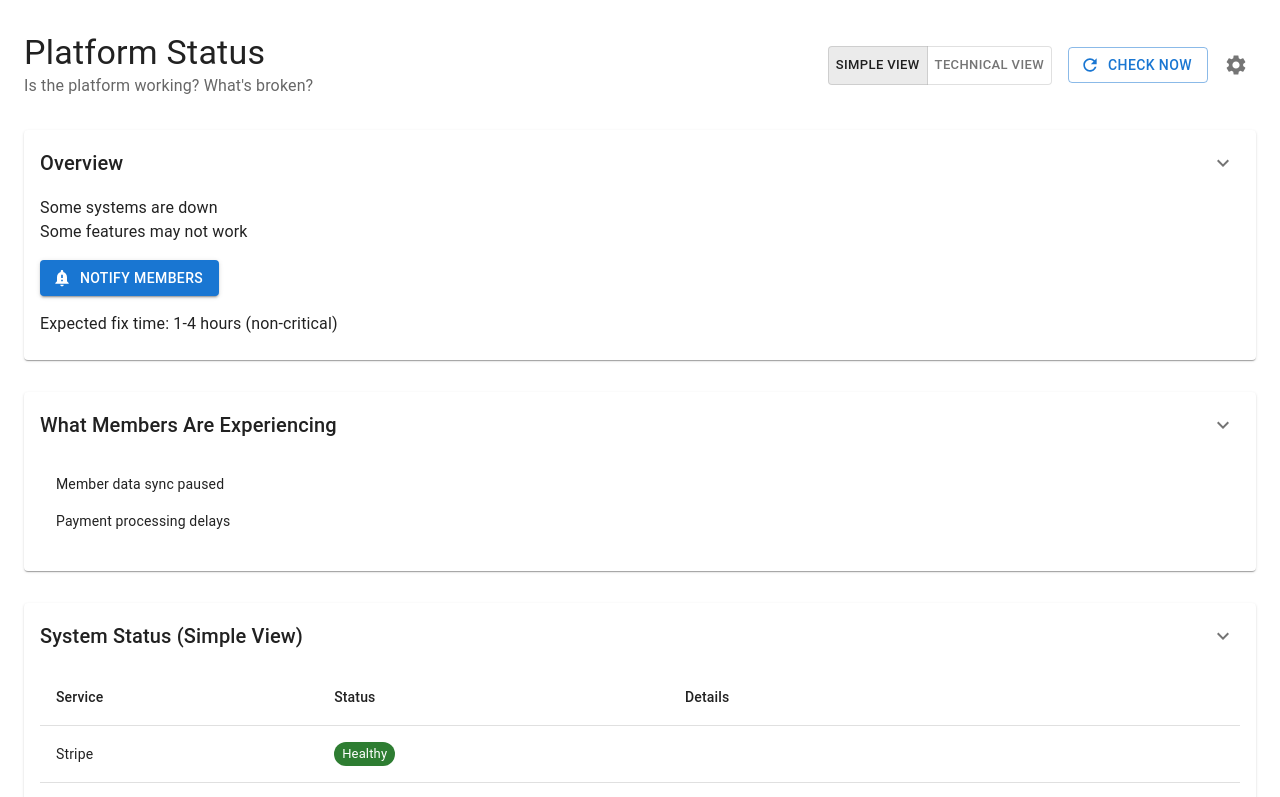
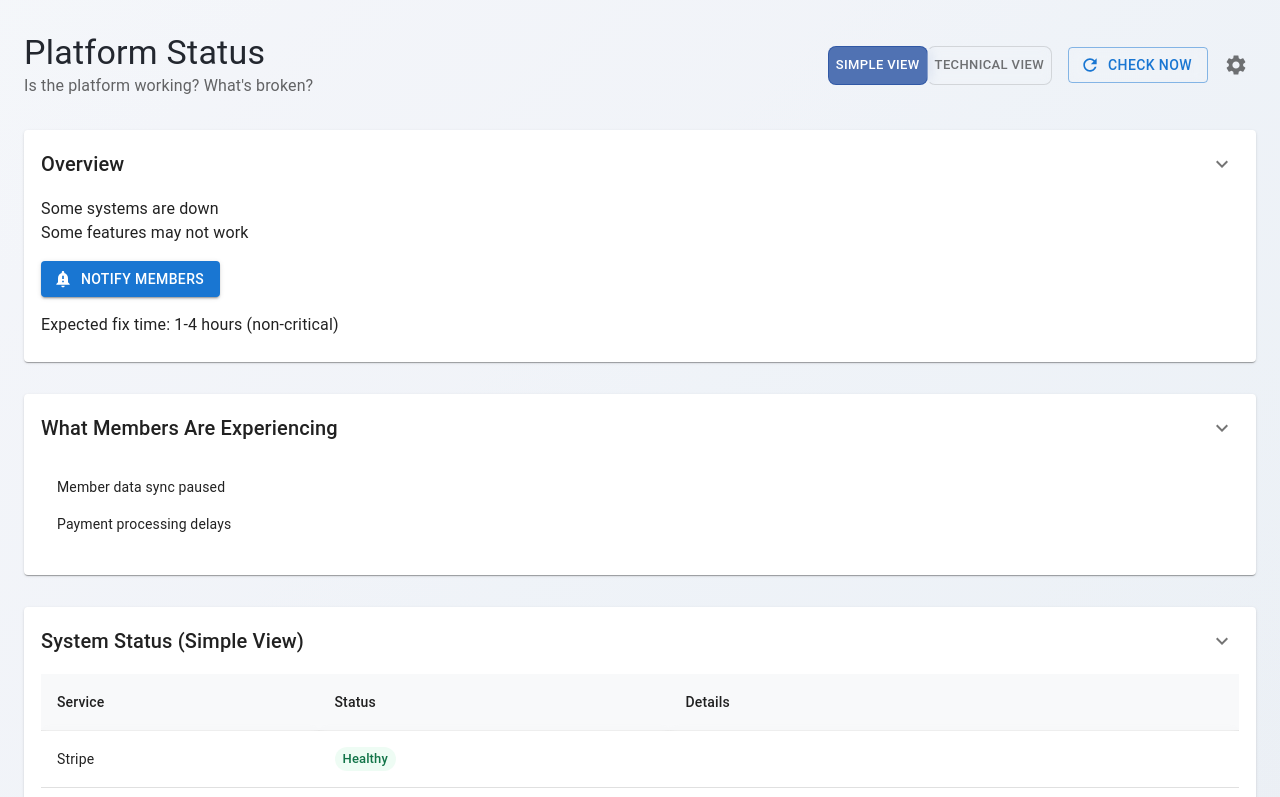
Before and after one commit to Poly1581/FoundersNetworkDashboard, a React (Create React App) app in the folder dashboard-ui/: page / in a window 1280 px wide. Shown: the top 797 px of the page. Built offline with nearby package versions, Linux system fonts and the light colour scheme.

Commit message:
Added a glass-like look to the app's CSS file, adjusted App.js accordingly

```diff
--- a/dashboard-ui/src/App.css
+++ b/dashboard-ui/src/App.css
@@ -1,12 +1,19 @@
+/* Global & Root */
 body,
 html,
 #root {
-  background: #f4f6fa;
+  background: linear-gradient(
+          135deg,
+          rgba(244, 246, 250, 0.8),
+          rgba(234, 239, 245, 0.8)
+  );
   font-family: 'Inter', 'Segoe UI', Arial, sans-serif;
   margin: 0;
   padding: 0;
   min-height: 100vh;
   color: #23272f;
+  /* ensure any glass background shows through */
+  background-attachment: fixed;
 }
 
 /* App container tweaks */
@@ -15,15 +22,20 @@ html,
   padding-bottom: 48px;
 }
 
-/* Dashboard Cards */
+/* Glassmorphic Dashboard Cards */
 .MuiCard-root {
-  background: #fff;
+  background: rgba(255, 255, 255, 0.3);      /* slight white tint */
+  backdrop-filter: blur(12px);                /* soft blur behind */
+  -webkit-backdrop-filter: blur(12px);
   border-radius: 16px;
-  box-shadow: 0 2px 12px 0 rgba(24, 36, 54, 0.05), 0 1.5px 4px 0 rgba(24, 36, 54, 0.05);
+  border: 1px solid rgba(255, 255, 255, 0.5); /* subtle highlight border */
+  box-shadow:
+          0 8px 32px rgba(0, 0, 0, 0.1),            /* deeper shadow for lift */
+          inset 0 0 0 1px rgba(255, 255, 255, 0.2);  /* inner bevel effect */
   margin-bottom: 16px;
-  border: 1px solid #e5e7ed;
 }
 
+/* Card content spacing remains */
 .MuiCardContent-root {
   padding: 24px 24px 16px 24px;
 }
@@ -50,10 +62,6 @@ html,
   margin-bottom: 0px;
 }
 
-.MuiBox-root {
-  /* Don't override global box style, only extend for dashboard */
-}
-
 /* Chips for statuses */
 .MuiChip-root {
   font-weight: 500;
@@ -61,60 +69,66 @@ html,
   letter-spacing: 0.01em;
   font-size: 0.92rem;
   padding: 2px 0;
+  background: rgba(255,255,255,0.4);          /* translucent backdrop */
+  backdrop-filter: blur(6px);
+  -webkit-backdrop-filter: blur(6px);
 }
 .MuiChip-colorSuccess {
-  background-color: #e3faed !important;
+  background-color: rgba(227, 250, 237, 0.6) !important;
   color: #127448 !important;
 }
 .MuiChip-colorWarning {
-  background-color: #fff4e3 !important;
+  background-color: rgba(255, 244, 227, 0.6) !important;
   color: #945b08 !important;
 }
 .MuiChip-colorError {
-  background-color: #ffe8e6 !important;
+  background-color: rgba(255, 232, 230, 0.6) !important;
   color: #b02727 !important;
 }
 
 /* Buttons */
 .MuiButton-containedPrimary,
 .MuiButton-contained {
-  background-color: #2b74da;
+  background: rgba(43, 116, 218, 0.8);
   color: #fff;
   border-radius: 8px;
   font-weight: 600;
+  backdrop-filter: blur(6px);
 }
 .MuiButton-containedPrimary:hover,
 .MuiButton-contained:hover {
-  background-color: #1a4e9e;
+  background: rgba(26, 78, 158, 0.8);
 }
 .MuiButton-outlined {
-  border-color: #b7c4da;
+  border-color: rgba(183, 196, 218, 0.6);
   color: #2852a2;
-  background: #f6faff;
+  background: rgba(246, 250, 255, 0.5);
+  backdrop-filter: blur(6px);
   border-radius: 8px;
   font-weight: 600;
 }
 .MuiButton-outlined:hover {
   border-color: #2852a2;
-  background: #eaf2fa;
+  background: rgba(234, 242, 250, 0.6);
 }
 
 /* Toggle Buttons */
 .MuiToggleButton-root {
   font-weight: 600;
   color: #2852a2;
-  background: #f6faff;
+  background: rgba(246, 250, 255, 0.5);
+  backdrop-filter: blur(6px);
+  -webkit-backdrop-filter: blur(6px);
   border-radius: 8px !important;
-  border: 1.5px solid #b7c4da;
-  margin-left: 3px;
-  margin-right: 3px;
+  border: 1.5px solid rgba(183, 196, 218, 0.6);
+  margin: 0 3px;
   padding: 4px 16px;
   transition: all 0.18s;
 }
 .MuiToggleButton-root.Mui-selected {
-  background: #2852a2 !important;
+  background: rgba(40, 82, 162, 0.8) !important;
   color: #fff !important;
-  border-color: #2852a2 !important;
+  border-color: rgba(40, 82, 162, 0.8) !important;
 }
 
 /* Table tweaks */
@@ -124,8 +138,9 @@ html,
 .MuiTableCell-head {
   color: #6b7892;
   font-weight: 600;
-  background: #f3f5f7;
-  border-bottom: 2px solid #e2e6ed;
+  background: rgba(243, 245, 247, 0.6);
+  backdrop-filter: blur(4px);
+  border-bottom: 2px solid rgba(226, 230, 237, 0.6);
 }
 .MuiTableRow-root:last-child td {
   border-bottom: none;
@@ -140,7 +155,9 @@ html,
 /* TextFields */
 .MuiTextField-root {
   margin-top: 14px;
-  background: #f6f8fc;
+  background: rgba(246, 248, 252, 0.4);
+  backdrop-filter: blur(6px);
+  -webkit-backdrop-filter: blur(6px);
   border-radius: 7px;
 }
 .MuiInputBase-inputMultiline {
@@ -165,17 +182,18 @@ html,
   margin-top: 32px;
   padding-top: 8px;
   padding-bottom: 4px;
-  border-top: 1px solid #e0e6ef;
+  border-top: 1px solid rgba(224, 230, 239, 0.6);
   text-align: right;
   color: #8993a4;
   font-size: 0.98rem;
 }
 
+/* Scrollbar */
 ::-webkit-scrollbar {
   width: 10px;
-  background: #f4f6fa;
+  background: transparent;
 }
 ::-webkit-scrollbar-thumb {
-  background: #e5e7ed;
+  background: rgba(229, 231, 237, 0.6);
   border-radius: 6px;
 }
--- a/dashboard-ui/src/App.js
+++ b/dashboard-ui/src/App.js
@@ -1,4 +1,5 @@
 import React, { useState, useEffect } from 'react';
+import './App.css';  // ← import the new glassmorphic styles
 import {
     Container,
     Typography,
```
